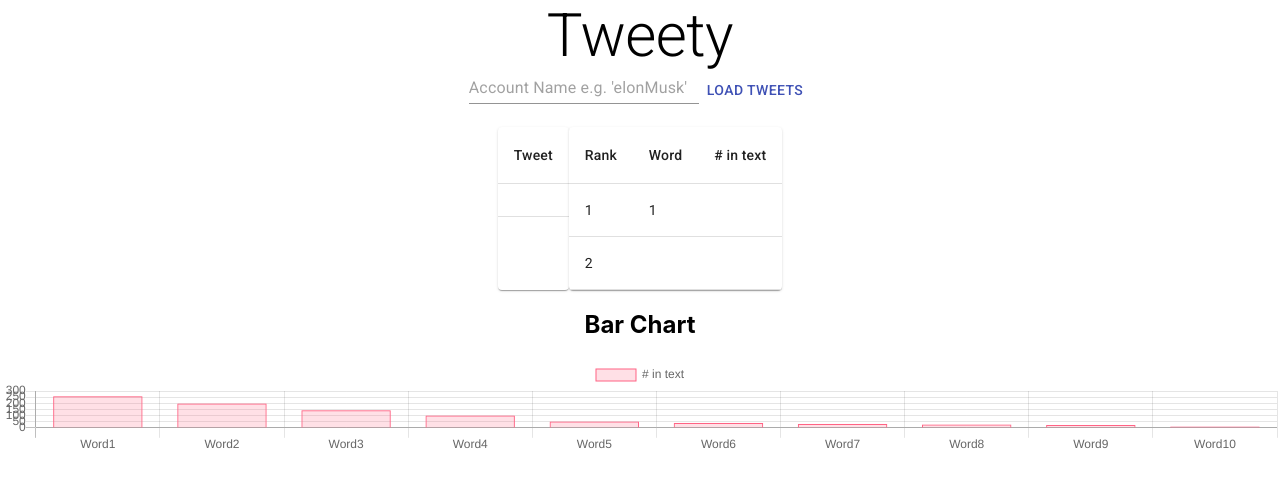
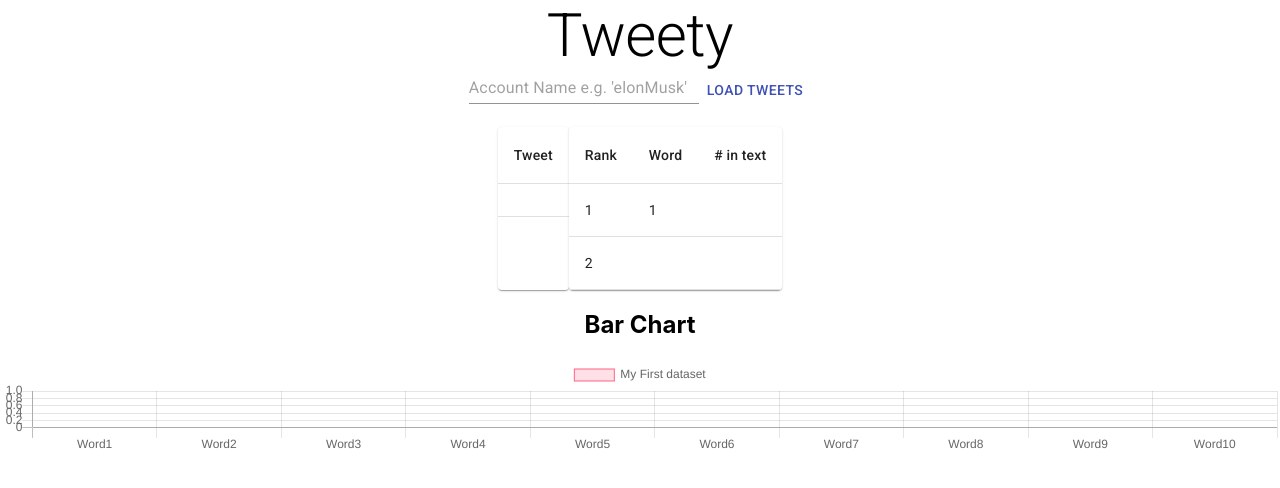
Before and after one commit to HelleGazelle/tweety, a React (Create React App) app: page / in a window 1280 px wide. Shown: the top 488 px of the page. Built offline with nearby package versions, Linux system fonts and the light colour scheme.

Commit message:
Chart is functional now

```diff
--- a/src/App.tsx
+++ b/src/App.tsx
@@ -2,7 +2,6 @@ import React from 'react';
 import './App.css';
 import Typography from '@material-ui/core/Typography';
 import TweetGrid from './component/TweetGrid';
-import Chart from './component/Chart';
 
 const App: React.FC = () => {
   return (
@@ -13,7 +12,6 @@ const App: React.FC = () => {
       <div className='tweetGrid'>
         <TweetGrid/>
       </div>
-      <Chart />
     </div>
   );
 }
--- a/src/component/Chart.tsx
+++ b/src/component/Chart.tsx
@@ -1,14 +1,31 @@
 import React, { Component } from 'react';
-import { Bar, Line, Pie } from 'react-chartjs-2';
+import { Bar } from 'react-chartjs-2';
+import data from './Data';
+
+interface ChartProps {
+    ranking: (number | null)[][];
+}
+
+interface ChartState {
+
+}
 
 
-class Chart extends React.Component {
-    constructor(props: any) {
+class Chart extends Component<ChartProps, ChartState> {
+    constructor(props: ChartProps) {
         super(props);
         this.state = {
-            chartData: {
-                labels: ['January', 'February', 'March', 'April', 'May', 'June', 'July'],
 
+        }
+    }
+
+
+    render() {
+
+
+
+        const data = {
+            labels: ['Word1', 'Word2', 'Word3', 'Word4', 'Word5', 'Word6', 'Word7', 'Word8', 'Word9', 'Word10'],
             datasets: [
                 {
                     label: 'My First dataset',
@@ -17,38 +34,37 @@ class Chart extends React.Component {
                     borderWidth: 1,
                     hoverBackgroundColor: 'rgba(255,99,132,0.4)',
                     hoverBorderColor: 'rgba(255,99,132,1)',
-                        data: [65, 59, 80, 81, 56, 55, 40]
-                    }
-                ]
-            }
-        }
-    }
-
-    readonly data = {
-        labels: ['Word1', 'Word2', 'Word3', 'Word4', 'Word5', 'Word6', 'Word7', 'Word8', 'Word9', 'Word10'],
-        datasets: [
-          {
-            label: '# in text',
-            backgroundColor: 'rgba(255,99,132,0.2)',
-            borderColor: 'rgba(255,99,132,1)',
-            borderWidth: 1,
-            hoverBackgroundColor: 'rgba(255,99,132,0.4)',
-            hoverBorderColor: 'rgba(255,99,132,1)',
-            data: [257, 199, 144, 100, 52, 40, 32, 27, 23, 10]
+                    data: [this.props.ranking[0][1], this.props.ranking[0][1], this.props.ranking[0][1], this.props.ranking[0][1], this.props.ranking[0][1], this.props.ranking[0][1], this.props.ranking[0][1], this.props.ranking[0][1], this.props.ranking[0][1], this.props.ranking[0][1]]
                 }
             ]
         };
 
-    render() {
+
+        for (let i = 0; i < this.props.ranking.length; i++) {
+            data.datasets[0].data[i] = this.props.ranking[i][1];
+            //  if (this.props.ranking[i][0] != null) {
+            //     data.labels[i] = this.props.ranking[i][0].toString();
+            //  }
+        }
+
+
+
         return (
             <div className="chart">
                 <h2>Bar Chart</h2>
                 <Bar
-                    data={this.data}
+                    data={data}
                     width={100}
                     height={50}
                     options={{
-                        maintainAspectRatio: false
+                        maintainAspectRatio: false,
+                        scales: {
+                            yAxes: [{
+                                ticks: {
+                                    beginAtZero: true
+                                }
+                            }]
+                        }
                     }}
                 />
             </div>
--- a/src/component/TweetGrid.tsx
+++ b/src/component/TweetGrid.tsx
@@ -8,6 +8,7 @@ import TableHead from '@material-ui/core/TableHead';
 import TableRow from '@material-ui/core/TableRow';
 import TableCell from '@material-ui/core/TableCell';
 import TableBody from '@material-ui/core/TableBody';
+import Chart from './Chart';
 
 import service from './Data';
 import { isArray } from 'util';
@@ -94,6 +95,7 @@ export default function TweetGrid () {
                     </Table>
                 </Paper>
             </div>
+            <Chart ranking = {ranking} />
         </React.Fragment>
       );
 }
```
Lines whose indentation alone changed are shown as unchanged.
